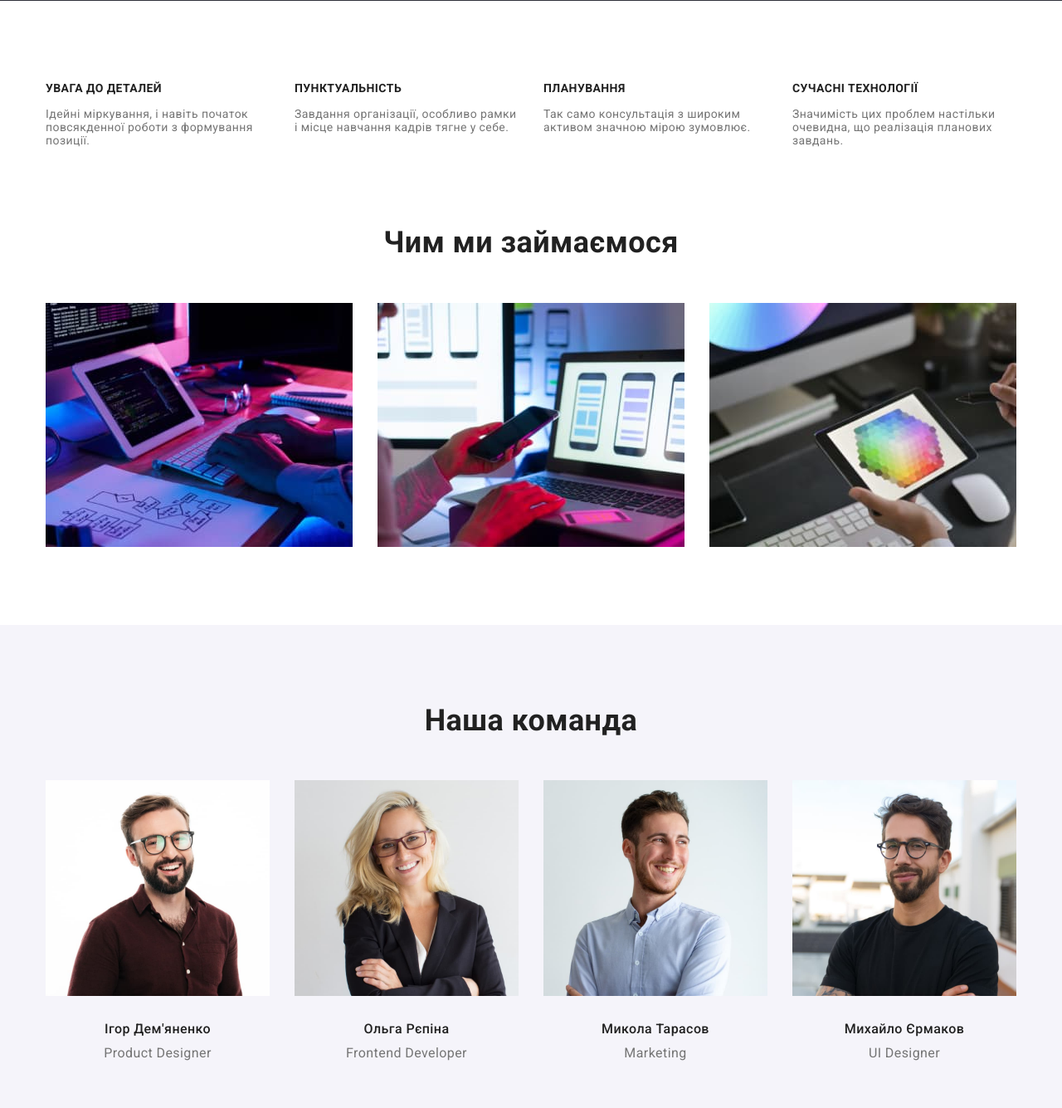
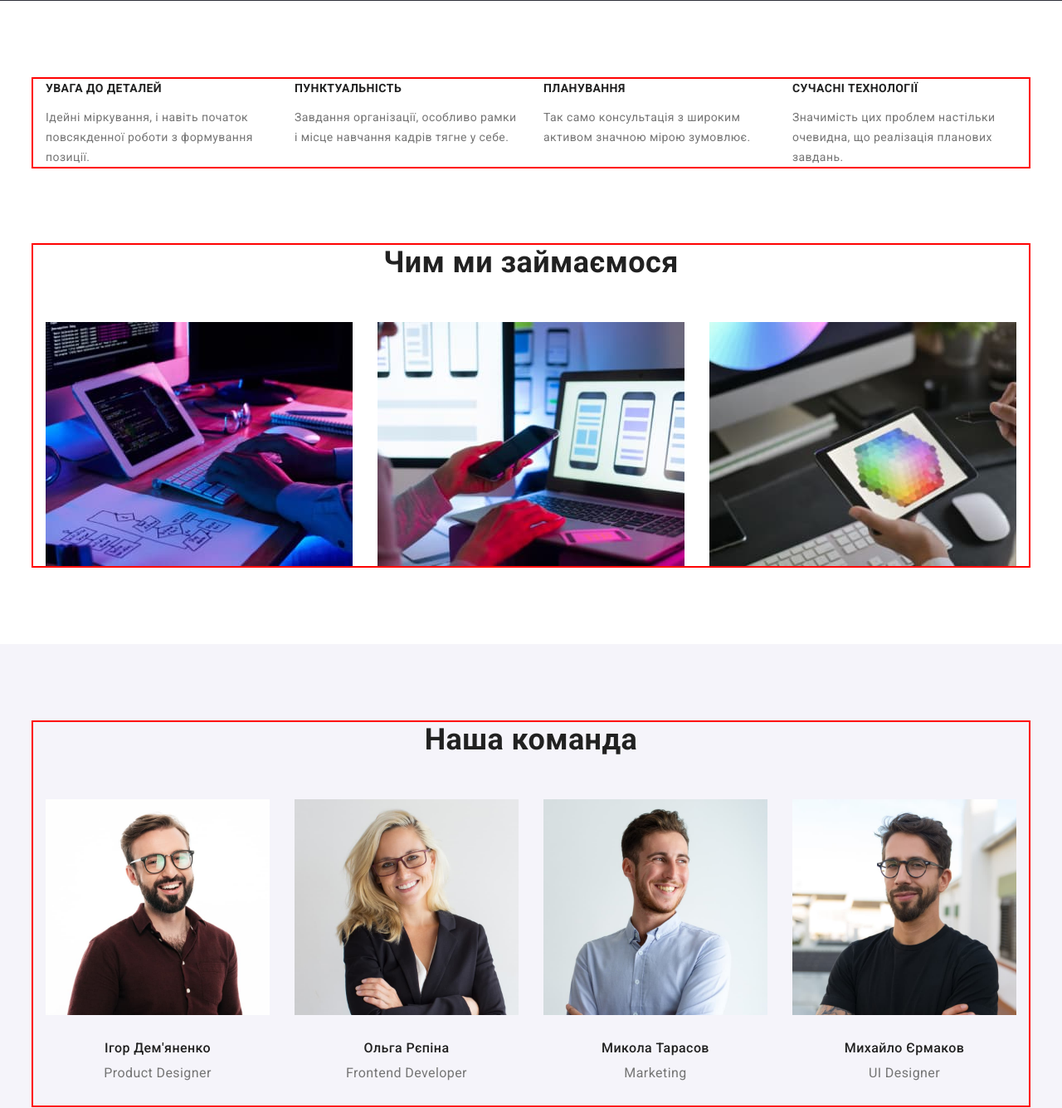
Before and after one commit to Bad-Raider/goit-markup-hw-03, a plain HTML site: page index.html in a window 1280 px wide. Shown: the part 680-2015 px from the top of the page at 83% size. Drawn offline with nearby package versions, Linux system fonts and the light colour scheme.

Commit message:
Виправлення
1. Змінив контейнери, так щоб їх обгортала секція
2. Прибрав "бр" у футері
3. У хедері змінив відступ до списку
4. Додав стилі до селектора "info"  та додав падінги
5.

```diff
--- a/index.html
+++ b/index.html
@@ -47,7 +47,8 @@
       </div>
       </section>
 <!-- Переваги компанії -->
-      <section class="section  container">
+      <section class="section ">
+        <div class="container">
         <!-- Цей заголовок буде схований з допомогою CSS -->
         <h2 class="section-title visually-hidden" >Переваги компанії WebStudio</h2>
         <ul  class="list-hidden">
@@ -79,9 +80,11 @@
             </p>
           </li>
         </ul>
+        </div>
       </section>
       <!-- чим ми займаємося (картинки) -->
-      <section class="section section-progect container">
+      <section class="section section-progect">
+        <div class="container">
         <h2 class="section-title-progect">Чим ми займаємося</h2>
         <ul class="example">
           <li class="example-progect">
@@ -102,6 +105,7 @@
             />
           </li>
         </ul>
+      </div>
       </section>
       <!-- команда працівників -->
         <section class="section  background-color-section">
@@ -175,11 +179,11 @@
         >
           Київ, пр-т Лесі Українки, 26</a
         >
-        <br />
+        <!-- <br /> -->
         <a href="mailto:info@devstudio.com" class="footer-contact"
           >info@devstudio.com</a
         >
-        <br />
+        <!-- <br /> -->
         <a href="tel:+380961111111" class="footer-contact"
           >+38 096 111 11 11</a
         >
--- a/сss/styles.css
+++ b/сss/styles.css
@@ -77,7 +77,7 @@ header {
   margin-right: auto;
   padding-left: 15px;
   padding-right: 15px;
-  /* outline: 2px solid red; */
+  outline: 2px solid red;
 }
 
 div.nav {
@@ -126,7 +126,7 @@ nav {
   display: flex;
   margin-top: 0px;
   margin-bottom: 0px;
-  margin-left: 53px;
+  margin-left: 93px;
   padding-left: 0px;
 }
 
@@ -245,6 +245,9 @@ h1 {
 .info {
   margin-bottom: 0px;
   margin-top: 10px;
+
+  font-weight: 400;
+  line-height: 24px;
 }
 
 .section-title
@@ -325,7 +328,7 @@ h1 {
   font-size: var(--primary-font-size);
   line-height: var(--primary-line-height);
   text-align: center;
-  margin-top: 30px;
+  margin-top: 0px;
   margin-bottom: 10px;
 }
 
@@ -334,11 +337,12 @@ h1 {
   line-height: var(--primary-line-height);
   text-align: center;
   margin-top: 0px;
-  margin-bottom: 30px;
+  margin-bottom: 0px;
 }
 
 .staff-border {
-  border-radius: ;
+  padding-top: 30px;
+  padding-bottom: 30px;
 }
 
 .background-color-section {
@@ -378,6 +382,8 @@ address {
 .address-post {
   display: block;
   width: 231px;
+  margin-bottom: 9px;
+
   color: var(--tertiary-color-text);
   font-style: normal;
 
@@ -392,6 +398,7 @@ address {
   padding-bottom: 9;
   padding-right: 0px;
   width: 231px;
+  margin-bottom: 9px;
 
   color: rgba(255, 255, 255, 0.6);
   font-style: normal;
```
